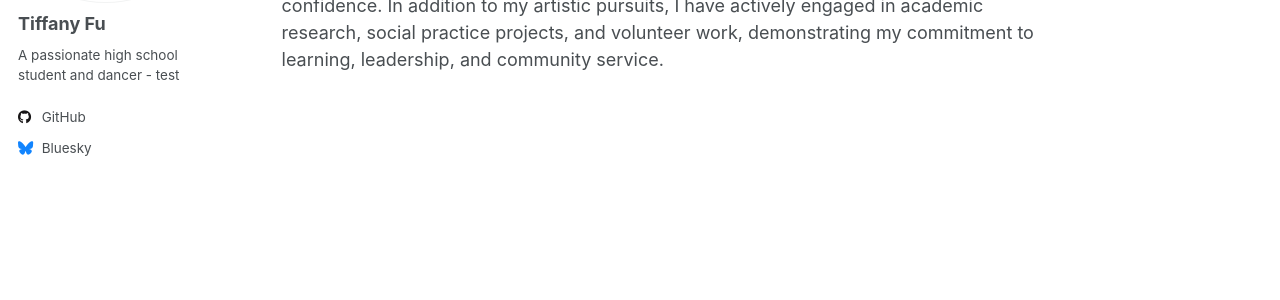
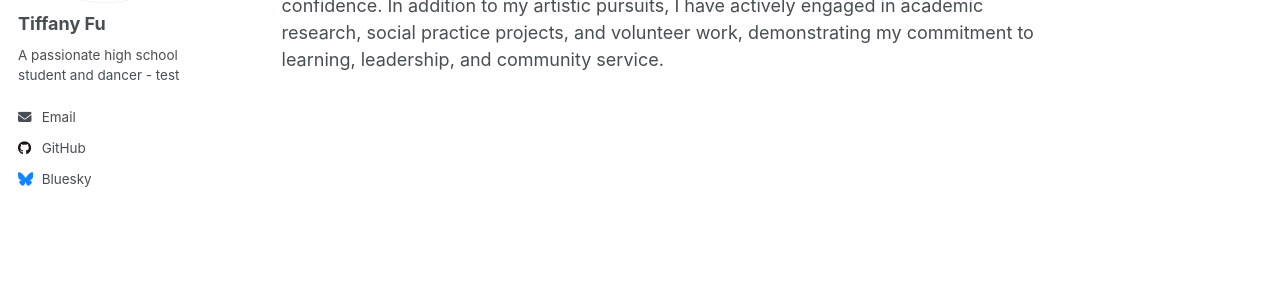
Before and after one commit to TiffanyJTFu/TiffanyFu, a Jekyll site: the page built from _pages/about.md, in a window 1280 px wide. Shown: the part 230-530 px from the top of the page. Built offline with Jekyll 4.4.1, drawn with Linux system fonts in a browser that asks for light colours; a script that is not in the unit is left out.

Commit message:
Update _config.yml

```diff
--- a/_config.yml
+++ b/_config.yml
@@ -26,11 +26,11 @@ author:
   name             : "Tiffany Fu"
   pronouns         : # example: "she/her"
   bio              : "A passionate high school student and dancer - test"
-  Side bar 01      : "High Schooo Life"
-  Side bar 02      : "Dance competitions and Performances"
-  Side bar 03      : "Academic research and Social Practices"
-  Side bar 04      : "Volunteet Activities"
-  Side bar 05      : "About me"
+  Side bar 01      : "Unionville High School"
+  Side bar 02      : ""
+  Phone           : "(416)837-6915"
+  Side bar 04      : ""
+  email            : "tiffany.jt.fu@gmail.com"
   # Academic websites
   academia         : # URL
   About Me         : "About Me"
```
